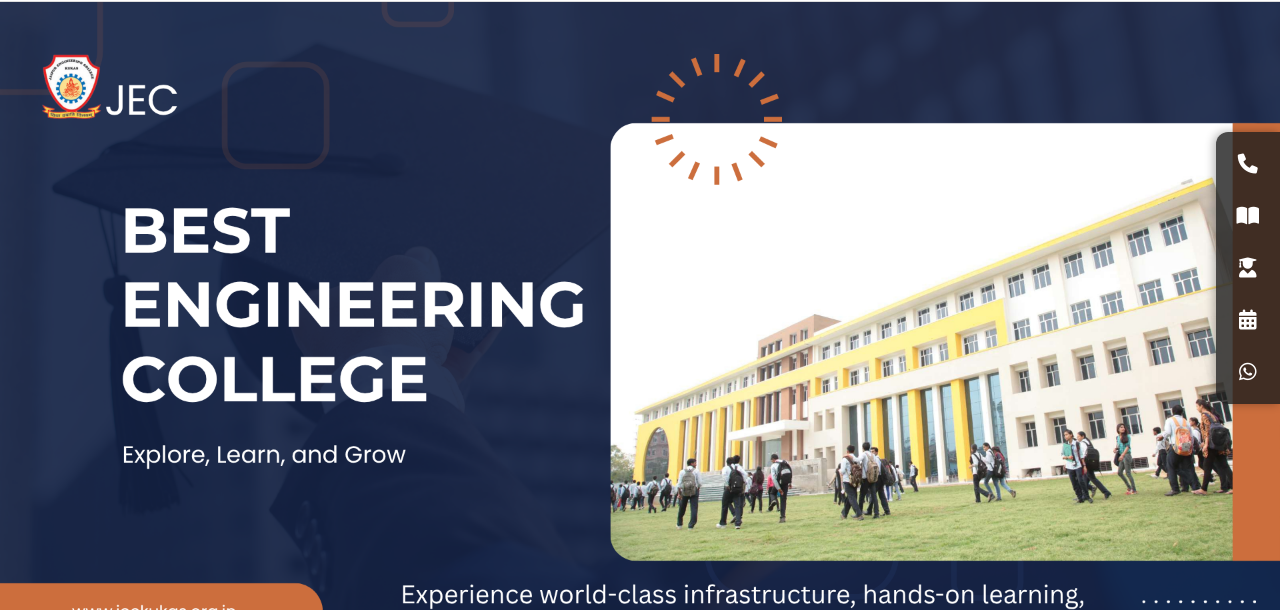
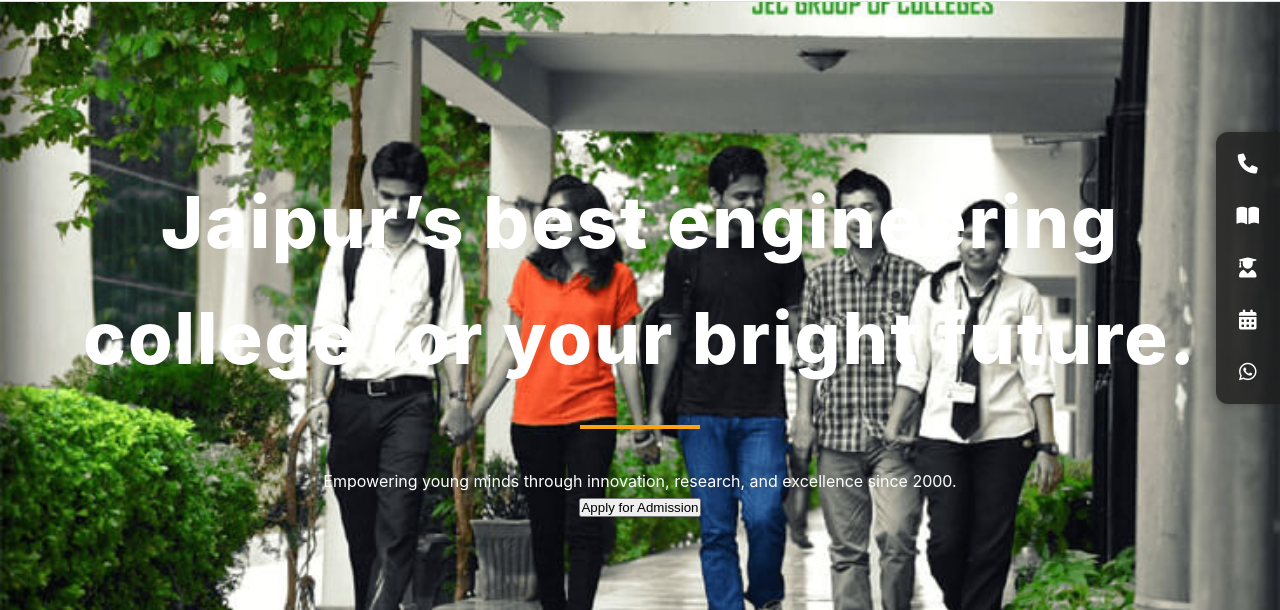
Before and after one commit to Harsha-391/JEC-SAMPLE, a React (Create React App) app: page / in a window 1280 px wide. Shown: the part 132-742 px from the top of the page. Built offline with nearby package versions, Linux system fonts and the light colour scheme; no server answers; the database is empty.

Commit message:
database change 1

```diff
--- a/package.json
+++ b/package.json
@@ -6,6 +6,7 @@
     "eslint-config-prettier": "^10.1.8",
     "eslint-plugin-jsx-a11y": "^6.10.2",
     "eslint-plugin-prettier": "^5.5.4",
+    "firebase": "^12.6.0",
     "prettier": "^3.6.2",
     "react": "^18.2.0",
     "react-dom": "^18.2.0",
--- a/src/components/Hero.js
+++ b/src/components/Hero.js
@@ -1,16 +1,51 @@
-// src/components/Hero.js
-import React from 'react';
+import React, { useState, useEffect } from 'react';
+import { doc, getDoc } from "firebase/firestore";
+import { db } from '../firebase'; // Import the database connection
 
 function Hero() {
+  const [bannerData, setBannerData] = useState(null);
+
+  useEffect(() => {
+    const fetchBanner = async () => {
+      try {
+        // 'homepage_settings' is the collection, 'banner' is the document ID
+        const docRef = doc(db, "homepage_settings", "banner");
+        const docSnap = await getDoc(docRef);
+
+        if (docSnap.exists()) {
+          setBannerData(docSnap.data());
+        }
+      } catch (error) {
+        console.error("Error fetching banner:", error);
+      }
+    };
+
+    fetchBanner();
+  }, []);
+
+  // Use the image URL from Firebase, or fallback to your local default image
+  const bgImage = bannerData?.imageUrl || '/images/hero.jpg';
+
   return (
-    <section className="hero">
-      {/* <div className="hero-content">
-          <h1>Jaipur’s best engineering college for your bright future.</h1>
+    // We use inline styles here to set the background image dynamically
+    <section className="hero" style={{ backgroundImage: `url(${bgImage})` }}>
+      <div className="hero-content">
+          {/* Dynamic Heading */}
+          <h1>
+            {bannerData ? bannerData.heading : "Jaipur’s best engineering college for your bright future."}
+          </h1>
+
           <div className="hero-underline"></div>
-          <p>Empowering young minds through innovation, research, and excellence since 2000.</p>
+
+          {/* Dynamic Subheading (Optional) */}
+          <p>
+            {bannerData && bannerData.subheading
+              ? bannerData.subheading
+              : "Empowering young minds through innovation, research, and excellence since 2000."}
+          </p>
+
           <button className="apply-btn">Apply for Admission</button>
       </div>
-      */}
     </section>
   );
 }
--- /dev/null
+++ b/src/firebase.js
@@ -0,0 +1,17 @@
+import { initializeApp } from "firebase/app";
+import { getFirestore } from "firebase/firestore";
+import { getStorage } from "firebase/storage";
+
+const firebaseConfig = {
+  // PASTE YOUR CONFIG HERE FROM FIREBASE CONSOLE
+  apiKey: "AIzaSyC7-cNMK6ssZt5FmWhnA88LhF_kJRoj56A",
+  authDomain: "jec-website-55397.firebaseapp.com",
+  projectId: "jec-website-55397",
+  storageBucket: "jec-website-55397.firebasestorage.app",
+  messagingSenderId: "297805586522",
+  appId: "1:297805586522:web:141f9b17b4bff8622ef863"
+};
+
+const app = initializeApp(firebaseConfig);
+export const db = getFirestore(app);
+export const storage = getStorage(app);
```
Also changed, not shown: 1 other file (tests, documents, lock files or other folders).
